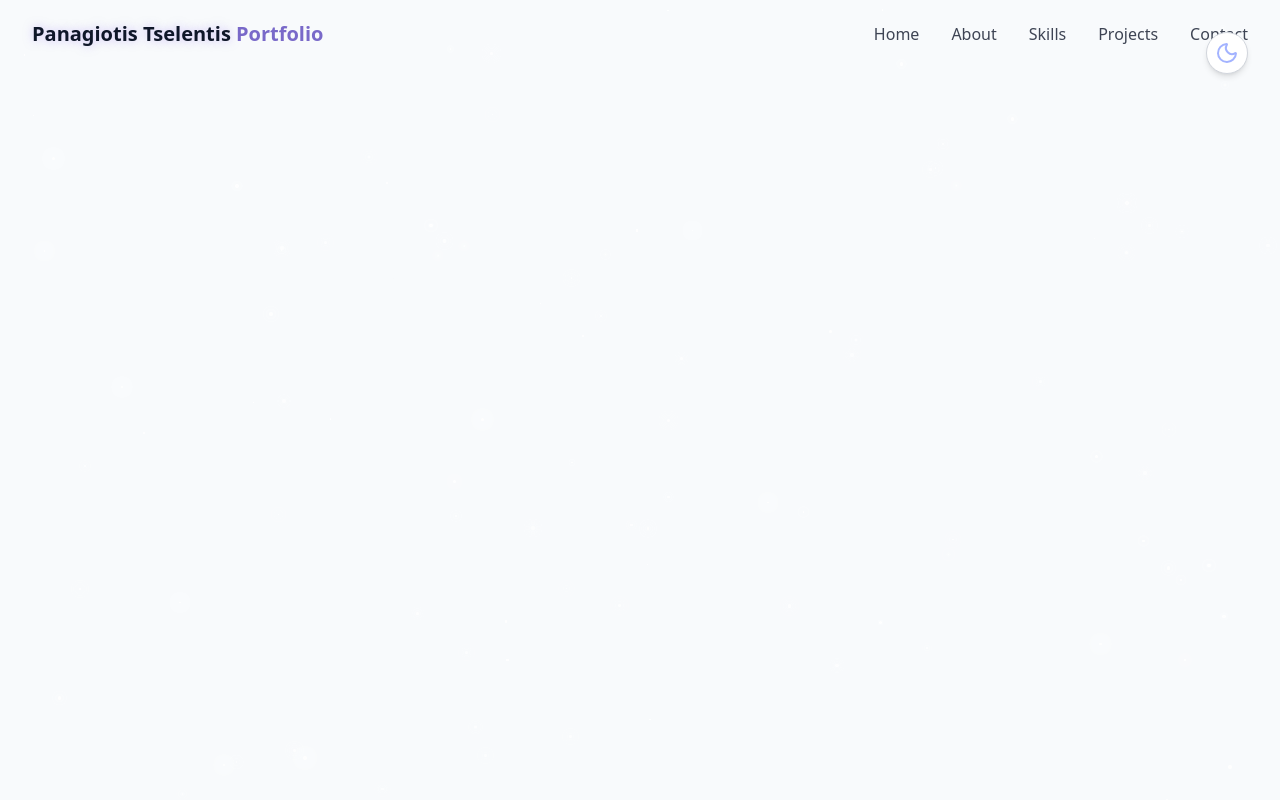
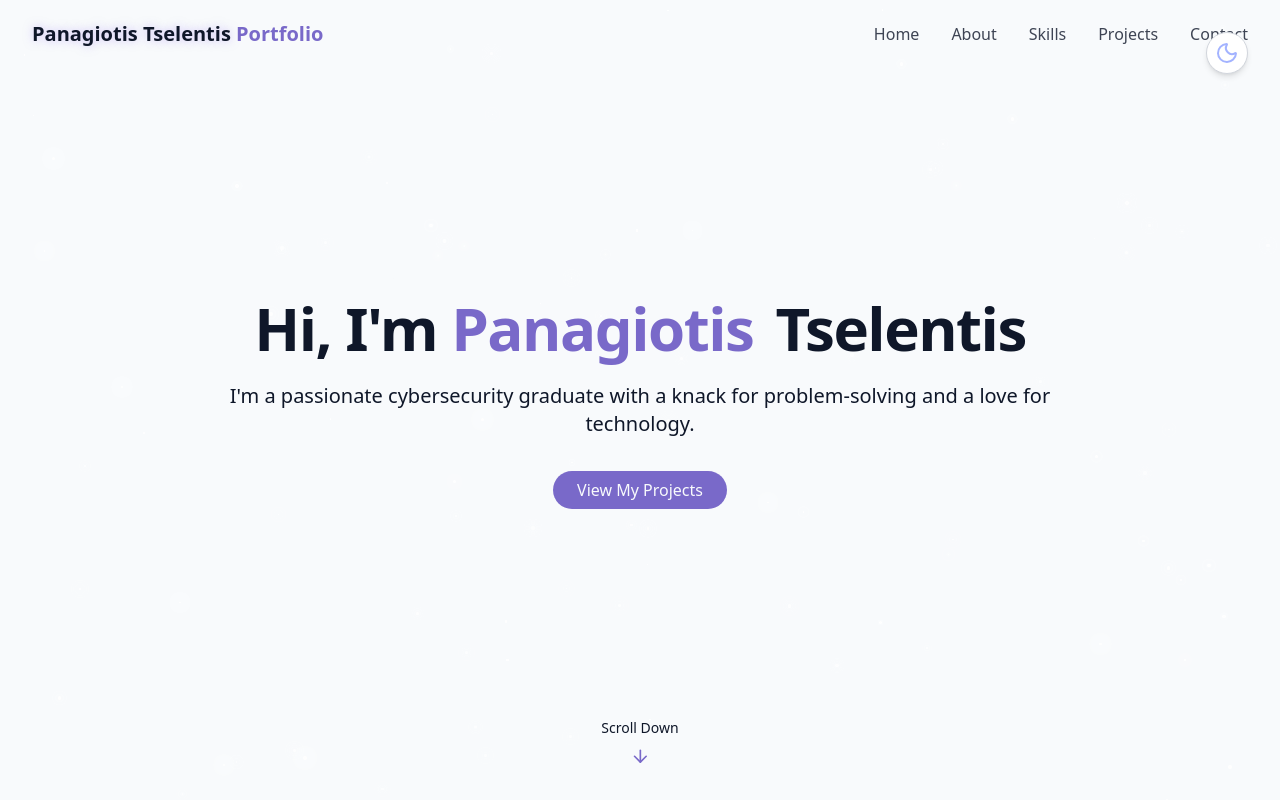
Before and after one commit to PanagiotisTselentis/my-portfolio, a React (Vite) app: page / in a window 1280 px wide. Built offline with nearby package versions, Linux system fonts and the light colour scheme.

Commit message:
Hero Section DONE

```diff
--- /dev/null
+++ b/src/components/HeroSection.jsx
@@ -0,0 +1,35 @@
+import { ArrowDown } from "lucide-react";
+
+export const HeroSection = () => {
+    return (
+         <section
+         id="hero"
+         className="relative min-h-screen flex flex-col items-center justify-center px-4"
+         >
+            <div className="container max-w-4xl mx-auto text-center z-10">
+                <div className="space-y-6">
+                    <h1 className="text-4xl md:text-6xl font-bold tracking-tight">
+                        <span className="opacity-0 animate-fade-in">Hi, I'm </span>
+                        <span className="text-primary opacity-0 animate-fade-in-delay-1">Panagiotis </span>
+                        <span className="text-gradient ml-2 opacity-0 animate-fade-in-delay-2">Tselentis</span>
+                    </h1>
+
+                    <p className="text-lg md:text-xl text-muted-foreground max-2-2xl mx-auto opacity-0 animate-fade-in-delay-3">
+                        I'm a passionate cybersecurity graduate with a knack for problem-solving and a love for technology.
+                    </p>
+
+                    <div className="pt-4 opacity-0 animate-fade-in-delay-4">
+                        <a href="#projects" className="cosmic-button">
+                            View My Projects
+                        </a>
+                    </div>
+                </div>
+            </div>
+
+            <div className="absolute bottom-8 left-1/2 transform -translate-x-1/2 flex flex-col items-center animate-bounce">
+                <span className="text-sm text-muted-foreground mb-2">Scroll Down</span>
+                <ArrowDown className="h-5 w-5 text-primary"/>
+            </div>
+         </section>
+    );
+}
--- a/src/pages/Home.jsx
+++ b/src/pages/Home.jsx
@@ -1,3 +1,4 @@
+import { HeroSection } from "../components/HeroSection";
 import { Navbar } from "../components/Navbar";
 import { StarBackground } from "../components/StarBackground";
 import { ThemeToggle } from "../components/ThemeToggle";
@@ -16,6 +17,9 @@
             <Navbar />
 
             {/* Main Content Section */}
+            <main>
+                <HeroSection />
+            </main>
 
 
             {/* Footer Component */}
```
